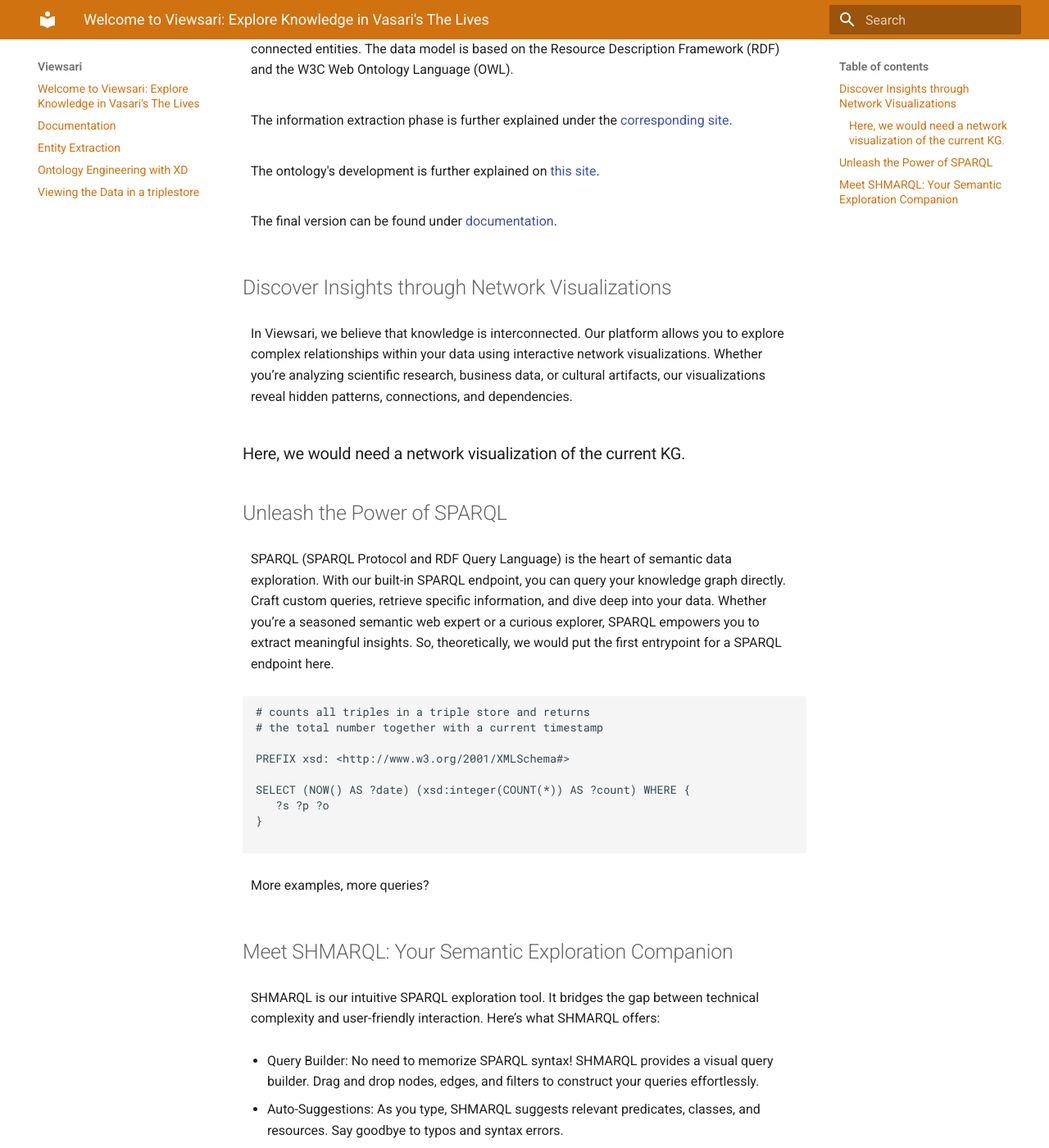
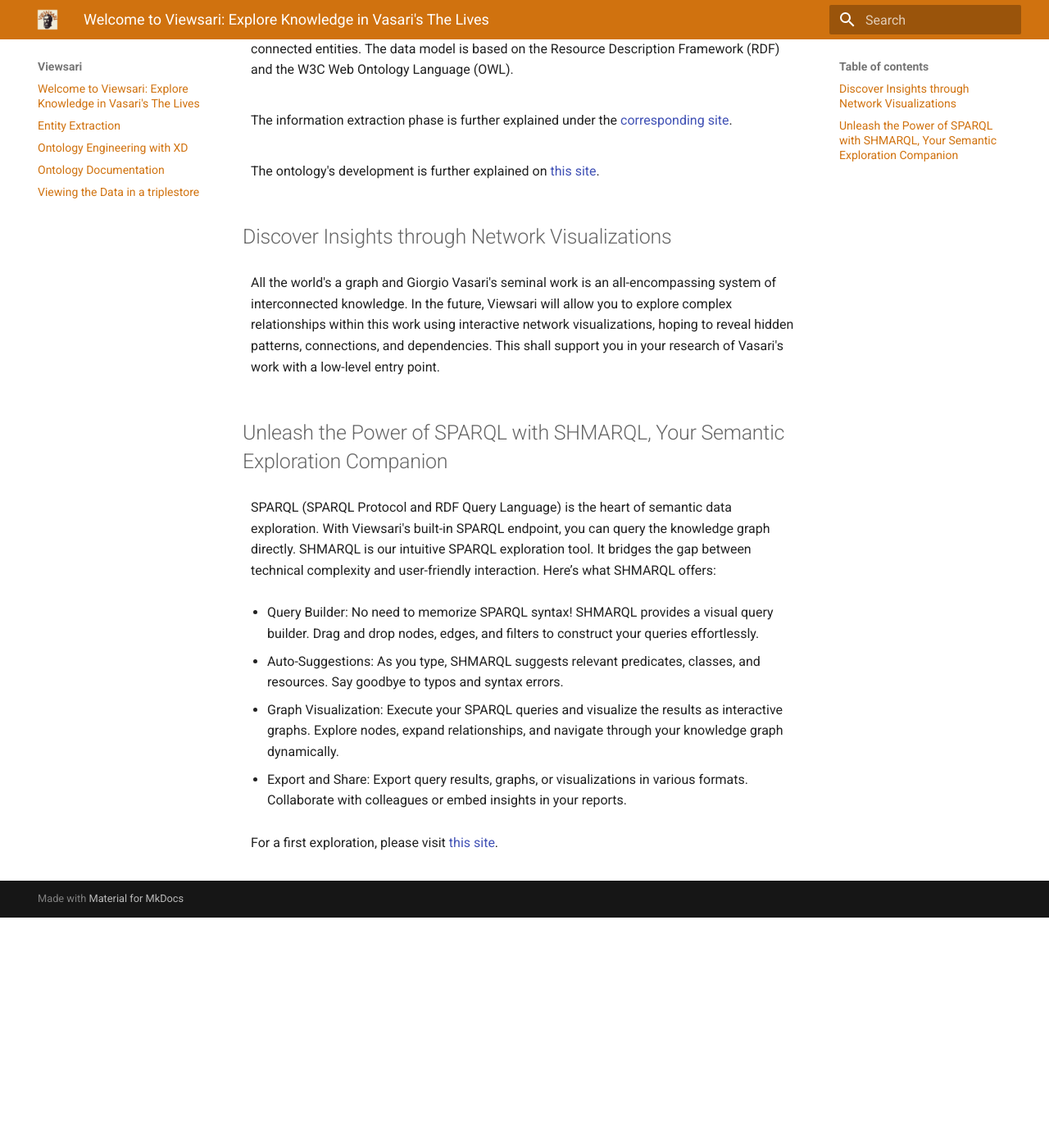
Before and after one commit to ISE-FIZKarlsruhe/viewsari, an MkDocs documentation site: the page built from docs/index.md, in a window 1280 px wide and 1400 px high, scrolled down 338 px. Shown: the whole window at 82% size. Built offline with MkDocs 1.6.1 and Material for MkDocs 9.7.7, drawn with Linux system fonts in a browser that asks for light colours; after the commit the page ends 1457 px from its top, so only the background shows below that; some of the changed text lies outside the part shown.

Commit message:
update docs for mkdocs

````diff
--- a/docs/index.md
+++ b/docs/index.md
@@ -13,32 +13,15 @@
 
 The ontology's development is further explained on [this site](ontological_engineering.md).
 
-The final version can be found under [documentation](documentation.md).
-
 ## Discover Insights through Network Visualizations
 
-In Viewsari, we believe that knowledge is interconnected. Our platform allows you to explore complex relationships within your data using interactive network visualizations. Whether you’re analyzing scientific research, business data, or cultural artifacts, our visualizations reveal hidden patterns, connections, and dependencies.
-### Here, we would need a network visualization of the current KG.
+All the world's a graph and Giorgio Vasari's seminal work is an all-encompassing system of interconnected knowledge.
+In the future, Viewsari will allow you to explore complex relationships within this work using interactive network visualizations, hoping to reveal hidden patterns, connections, and dependencies.
+This shall support you in your research of Vasari's work with a low-level entry point.
 
-## Unleash the Power of SPARQL
-SPARQL (SPARQL Protocol and RDF Query Language) is the heart of semantic data exploration. With our built-in SPARQL endpoint, you can query your knowledge graph directly. Craft custom queries, retrieve specific information, and dive deep into your data. Whether you’re a seasoned semantic web expert or a curious explorer, SPARQL empowers you to extract meaningful insights.
-So, theoretically, we would put the first entrypoint for a SPARQL endpoint here.
-
-```sparql
-# counts all triples in a triple store and returns
-# the total number together with a current timestamp
-
-PREFIX xsd: <http://www.w3.org/2001/XMLSchema#>
-
-SELECT (NOW() AS ?date) (xsd:integer(COUNT(*)) AS ?count) WHERE {
-   ?s ?p ?o
-}
-
-```
-More examples, more queries?
-
-
-## Meet SHMARQL: Your Semantic Exploration Companion
+## Unleash the Power of SPARQL with SHMARQL, Your Semantic Exploration Companion
+SPARQL (SPARQL Protocol and RDF Query Language) is the heart of semantic data exploration.
+With Viewsari's built-in SPARQL endpoint, you can query the knowledge graph directly.
 SHMARQL is our intuitive SPARQL exploration tool. It bridges the gap between technical complexity and user-friendly interaction. Here’s what SHMARQL offers:
 
 - Query Builder: No need to memorize SPARQL syntax! SHMARQL provides a visual query builder. Drag and drop nodes, edges, and filters to construct your queries effortlessly.
@@ -46,4 +29,4 @@
 - Graph Visualization: Execute your SPARQL queries and visualize the results as interactive graphs. Explore nodes, expand relationships, and navigate through your knowledge graph dynamically.
 - Export and Share: Export query results, graphs, or visualizations in various formats. Collaborate with colleagues or embed insights in your reports.
 
-Add stuff for exploration here.
+For a first exploration, please visit [this site](https://viewsari.ise.fiz-karlsruhe.de/shmarql).
--- /dev/null
+++ b/docs/ontology.md
@@ -0,0 +1 @@
+# Ontology Documentation
--- a/mkdocs.yml
+++ b/mkdocs.yml
@@ -1,5 +1,6 @@
 site_name: Viewsari
 theme:
   name: material
+  logo: img/logo.png
 extra_css:
   - stylesheets/extra.css
````
Also changed, not shown: docs/documentation.md (deleted, +0 -3 lines), docs/img/logo.png (added), docs/img/viewsari1.png (added).
